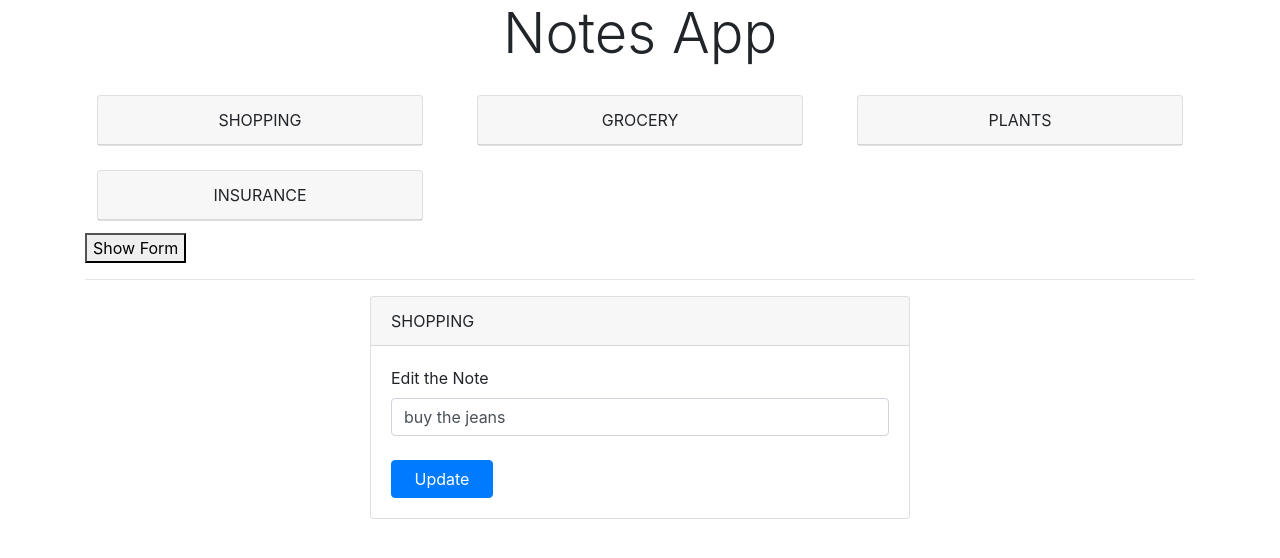
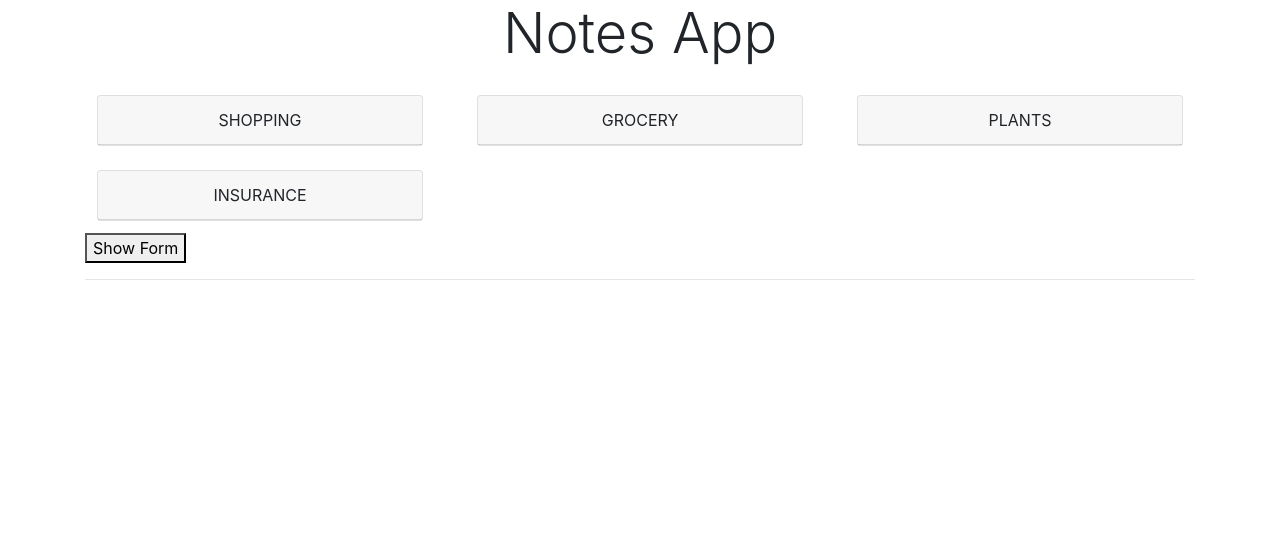
Before and after one commit to synergy2411/incedo-b1, a React (Create React App) app in the folder react-demo/notes-app/: page / in a window 1280 px wide. Shown: the top 558 px of the page. Built offline with nearby package versions, Linux system fonts and the light colour scheme.

Commit message:
display selected note

```diff
--- a/react-demo/notes-app/src/components/Notes/EditNote/EditNote.js
+++ b/react-demo/notes-app/src/components/Notes/EditNote/EditNote.js
@@ -12,10 +12,15 @@ class EditNote extends Component {
         })
     }
 
+    deleteItem = event => {
+        event.preventDefault();
+        this.props.deleteItem(this.props.note.id)
+    }
+
     render() {
         return (
             <div className="row">
-                <div className="col-sm-8 offset-sm-2 col-md-6 offset-md-3">
+                <div className="col-sm-10 offset-sm-1 col-md-8 offset-md-2">
                     <div className="card">
                         <div className="card-header">
                             {this.props.note.title.toUpperCase()}
@@ -29,11 +34,16 @@ class EditNote extends Component {
                                     onChange={this.handleBodyChange}/>
                                     <br />
                                 <div className="row">
-                                    <div className="col-sm-3 col-md-3">
+                                    <div className="col-sm-4 col-md-4">
                                         <button className="btn btn-primary btn-block">Update</button>
                                     </div>
-                                    <div className="col-sm-2 col-md-2"></div>
-                                    <div className="col-sm-2 col-md-2"></div>
+                                    <div className="col-sm-4 col-md-4">
+                                    <button className="btn btn-warning btn-block">Cancel</button>
+                                    </div>
+                                    <div className="col-sm-4 col-md-4">
+                                    <button className="btn btn-danger btn-block"
+                                        onClick={this.deleteItem}>Delete</button>
+                                    </div>
                                 </div>
                             </form>
                         </div>
--- a/react-demo/notes-app/src/components/Notes/NoteList/NoteList.js
+++ b/react-demo/notes-app/src/components/Notes/NoteList/NoteList.js
@@ -17,3 +17,7 @@ class NoteList extends Component {
 }
 
 export default NoteList;
+
+
+
+// npm cache clean --force
--- a/react-demo/notes-app/src/components/Notes/Notes.js
+++ b/react-demo/notes-app/src/components/Notes/Notes.js
@@ -5,43 +5,62 @@ import NoteList from './NoteList/NoteList';
 
 class Notes extends Component {
     state = {
-        notes : [
-            {id: 1, title : "shopping", body : "buy the jeans"},
-            {id: 2, title : "grocery", body : "buy the pulses"},
-            {id: 3, title : "plants", body : "pot the plants"},
-            {id: 4, title : "insurance", body : "renew bike insurance"}
+        notes: [
+            { id: 1, title: "shopping", body: "buy the jeans" },
+            { id: 2, title: "grocery", body: "buy the pulses" },
+            { id: 3, title: "plants", body: "pot the plants" },
+            { id: 4, title: "insurance", body: "renew bike insurance" }
         ],
-        showForm : false
+        showForm: false,
+        selectedNoteId: null
     }
 
-    onAddNewItem = (title, body ) =>{
+    onAddNewItem = (title, body) => {
         const newNote = {
             title,
             body,
-            id : this.state.notes.length + 1
+            id: this.state.notes.length + 1
         }
         this.setState({
-            notes : [...this.state.notes, newNote]
+            notes: [...this.state.notes, newNote]
         })
     }
 
     onSelectedNote = id => {
         console.log("Selected Note Id - ", id);
+        this.setState({
+            selectedNoteId: id
+        })
+    }
+
+    onDeleteItem = id => {
+        const duplicateNotes = this.state.notes.filter(note => note.id !== id)
+        this.setState({
+            notes: [...duplicateNotes]
+        })
     }
 
     render() {
         let myForm = null;
-        let editNote = <EditNote note={this.state.notes[0]} />
+        let editNote = null;
+        if (this.state.selectedNoteId) {
+            const note = this.state.notes.find(note => note.id === this.state.selectedNoteId);
 
-        if(this.state.showForm){
-            myForm = <NoteForm addNewItem = { (title, body) => this.onAddNewItem(title, body)}/>
+            editNote = <EditNote note={note}
+                deleteItem={id => this.onDeleteItem(id)} />
+        }
+
+
+
+        if (this.state.showForm) {
+            myForm = <NoteForm addNewItem={(title, body) => this.onAddNewItem(title, body)} />
         }
         return (
             <div>
-                <NoteList notes = {this.state.notes}
-                    onSelectedNote = {id => this.onSelectedNote(id)}/>
+                <NoteList notes={this.state.notes}
+                    onSelectedNote={id => this.onSelectedNote(id)} />
 
-                <button onClick={() => this.setState({showForm : !this.state.showForm}) }>Show Form</button>
+                <button onClick={() => this.setState({ showForm: !this.state.showForm })}>Show Form</button>
 
                 <hr />
                 {myForm}
```
